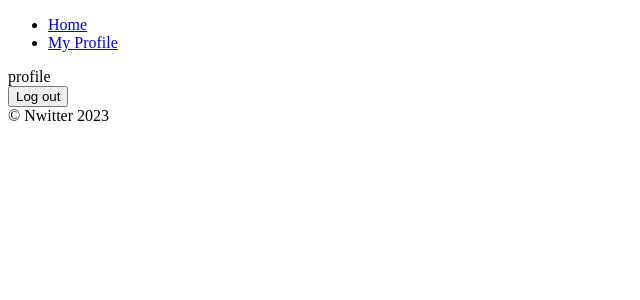
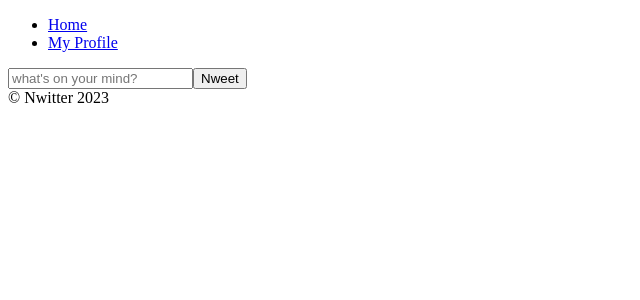
Before and after one commit to tangoo9/firebasePrc, a React (Create React App) app in the folder nwitter/: page /#/ in a window 1280 px wide. Before the commit this address led to /#/profile. Shown: the top 300 px of the page, without its empty margins (0-640 px from the left). Built offline with nearby package versions, Linux system fonts and the light colour scheme; no server answers; sample sign-in values are in the browser's storage.

Commit message:
fireStore , addDoc

```diff
--- a/nwitter/package.json
+++ b/nwitter/package.json
@@ -9,7 +9,7 @@
     "firebase": "^9.6.1",
     "react": "^18.2.0",
     "react-dom": "^18.2.0",
-    "react-router-dom": "^5.3.0",
+    "react-router-dom": "^5.3.3",
     "react-scripts": "5.0.1",
     "web-vitals": "^2.1.4"
   },
--- a/nwitter/src/fbase.js
+++ b/nwitter/src/fbase.js
@@ -4,6 +4,8 @@
 		// https://firebase.google.com/docs/web/setup#available-libraries
 
 		import {getAuth} from "firebase/auth"
+		import { getFirestore } from "firebase/firestore";
+
 
 
 		// Your web app's Firebase configuration
@@ -20,4 +22,5 @@
 		const app = initializeApp(firebaseConfig);
 
 		export const authService = getAuth();
+		export const dbService = getFirestore();
         export default app;
--- a/nwitter/src/routes/Home.js
+++ b/nwitter/src/routes/Home.js
@@ -1,10 +1,34 @@
-import React from 'react'
+import React, { useState } from 'react'
+
+import { addDoc, collection } from 'firebase/firestore';
+import { dbService } from '../fbase';
 
 const Home = () => {
+	const [nweet, setNweet ] = useState('');
 
+	const onSubmit = async (e) =>{
+		e.preventDefault();
+		try{
+			const docRef = await addDoc(collection(dbService, "nweets"), {
+				nweet,
+				createdAt: Date.now(),
+				});
+			console.log("Document written with ID: ", docRef.id);
+		}catch(error){
+			console.log(error)
+		}
+		setNweet("")
+	}
+	const onChange = (e) =>{
+		const {target : {value} } = e;
+		setNweet(value);
+	}
 	return (
 		<>
-			<div>Home</div>
+			<form onSubmit={onSubmit}>
+				<input type="text" onChange={onChange} placeholder="what's on your mind?" maxLength={120}></input>
+				<input type="submit" value="Nweet"></input>
+			</form>
 		</>
 	)
 }
```
Also changed, not shown: 2 other files (tests, documents, lock files or other folders).
